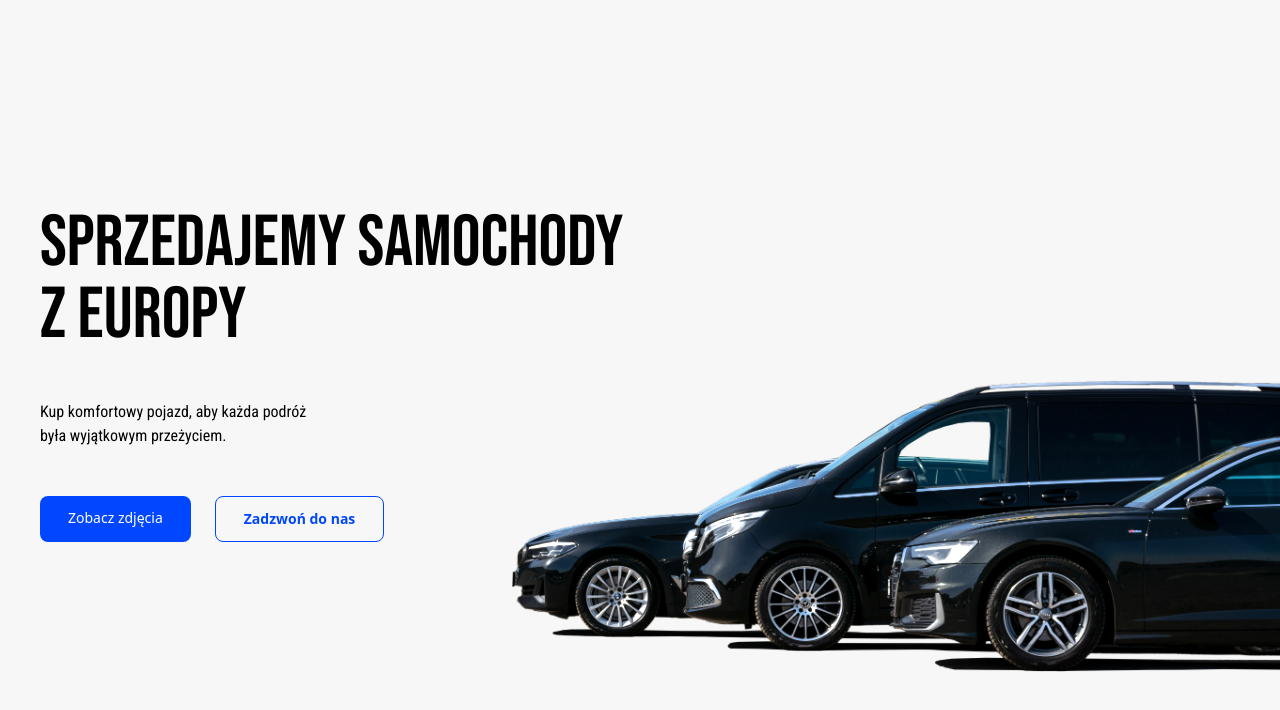
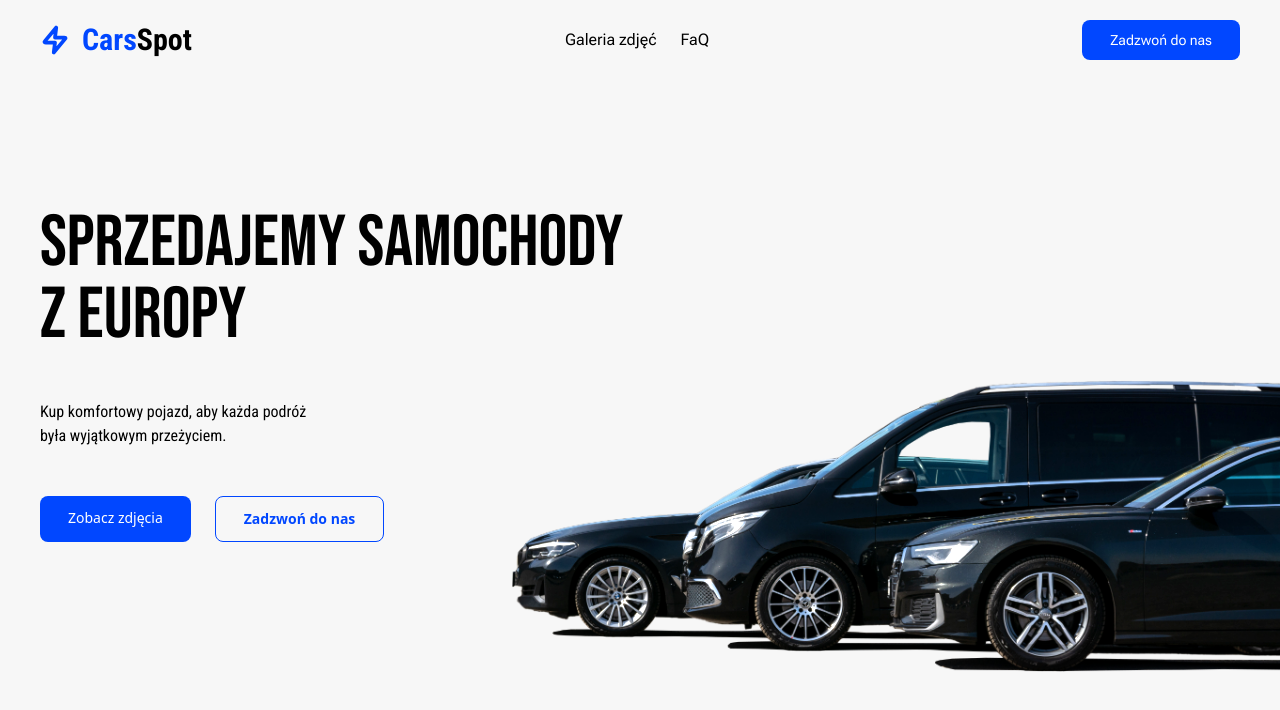
Before and after one commit to pZmudzki/Cars, a React (Vite) app: page / in a window 1280 px wide. Shown: the top 710 px of the page. Built offline with nearby package versions, Linux system fonts and the light colour scheme.

Commit message:
Fix navbar visability and inclue Link component

```diff
--- a/src/components/Navbar.jsx
+++ b/src/components/Navbar.jsx
@@ -1,5 +1,6 @@
 import { useEffect, useState } from "react";
 import Container from "./ui/Container";
+import Link from "./ui/Link";
 
 function Navbar() {
   const [lastScrollY, setLastScrollY] = useState(0);
@@ -27,7 +28,7 @@ function Navbar() {
       <header
         className={`fixed top-0 ${
           navHidden ? "-translate-y-20" : ""
-        } transition left-0 right-0 h-20 px-4 grid place-items-center bg-gray-primary`}
+        } transition left-0 right-0 h-20 px-4 grid place-items-center bg-gray-primary z-50`}
       >
         <Container>
           <ul className="flex items-center justify-between w-full font-secondary">
@@ -64,12 +65,7 @@ function Navbar() {
               </nav>
             </li>
             <li>
-              <a
-                href="tel:+48123456789"
-                className="py-4 px-7 text-sm bg-blue-primary text-white rounded-lg"
-              >
-                Zadzwoń do nas
-              </a>
+              <Link href="tel:+48123456789">Zadzwoń do nas</Link>
             </li>
           </ul>
         </Container>
```
